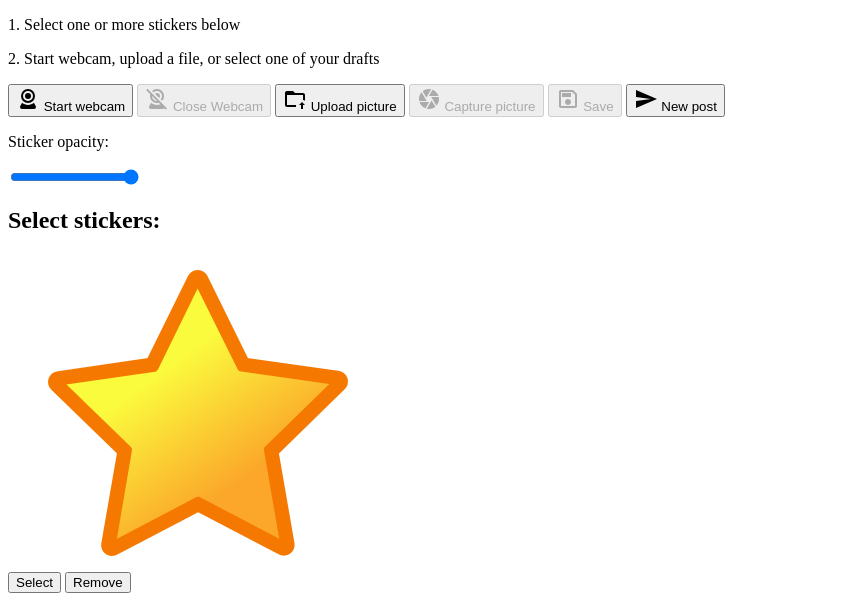
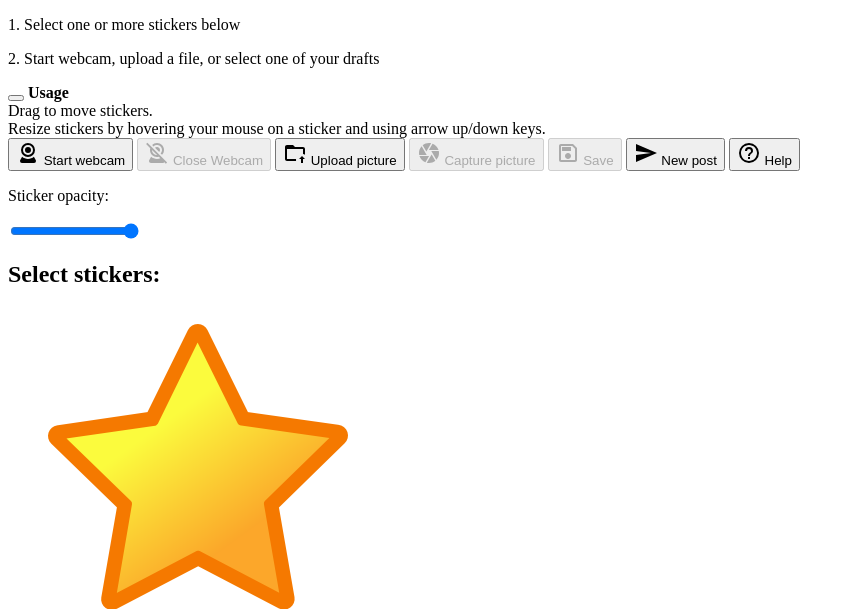
Before and after one commit to Jukkay/camagru, a PHP site: page /camera in a window 1280 px wide. Shown: the part 942-1551 px from the top of the page, without its empty margins (0-855 px from the left). Run offline with PHP 8.4, Linux system fonts and the light colour scheme.

Commit message:
added help button and modal to camera

```diff
--- a/app/camera.php
+++ b/app/camera.php
@@ -23,9 +23,18 @@
 			</div>
 		</div>
 		<canvas id="canvas" class="is-hidden"></canvas>
-		<p id="help1" class="title has-text-centered mb-6">1.  Select one or more stickers below</p>
-		<p id="help2" class="title has-text-centered mb-6 is-hidden">2.  Start webcam, upload a file, or select one of your drafts</p>
-		<div class="pb-6 has-text-centered is-hidden" id="canvasbuttons">
+		<section class="section" id="help1">
+			<p class="title has-text-centered mb-6">1.  Select one or more stickers below</p>
+		</section>
+		<section class="section is-hidden" id="help2">
+			<p class="title has-text-centered mb-6">2.  Start webcam, upload a file, or select one of your drafts</p>
+		</section>
+		<div class="notification is-primary is-hidden" id="notification">
+ 			<button class="delete" id="deletebutton"></button>
+			 <strong>Usage</strong></br>
+			 Drag to move stickers.</br>Resize stickers by hovering your mouse on a sticker and using arrow up/down keys.
+		</div>
+		<div class="pb-3 has-text-centered is-hidden" id="canvasbuttons">
 
 			<button class="button" id="start">
 				<span class="icon is-small">
@@ -76,8 +85,16 @@
 				</span>
 				<span>New post</span>
 			</button>
+			<button class="button" id="helpbutton">
+				<span class="icon is-small">
+					<svg style="width:24px;height:24px" viewBox="0 0 24 24">
+						<path fill="currentColor" d="M11,18H13V16H11V18M12,2A10,10 0 0,0 2,12A10,10 0 0,0 12,22A10,10 0 0,0 22,12A10,10 0 0,0 12,2M12,20C7.59,20 4,16.41 4,12C4,7.59 7.59,4 12,4C16.41,4 20,7.59 20,12C20,16.41 16.41,20 12,20M12,6A4,4 0 0,0 8,10H10A2,2 0 0,1 12,8A2,2 0 0,1 14,10C14,12 11,11.75 11,15H13C13,12.75 16,12.5 16,10A4,4 0 0,0 12,6Z" />
+					</svg>
+				</span>
+				<span>Help</span>
+			</button>
 		</div>
-		<div class="block has-text-centered">
+		<div class="block has-text-centered is-hidden">
 			<p>Sticker opacity:</p>
 			<input type="range" min="1" max="100" value="100" class="slider" id="opacity">
 		</div>
@@ -133,6 +150,31 @@
 			</div>
 		</div>
 	</div>
+	<div class="modal" id="help">
+	<div class="modal-background"></div>
+	<div class="modal-card">
+		<header class="modal-card-head">
+			<p class="modal-card-title">Help</p>
+			<button class="delete" aria-label="close" id="deletehelp"></button>
+		</header>
+		<section class="modal-card-body">
+			<p>
+				This app lets you take and edit pictures with your webcam. You can snap a new picture with your webcam or edit existing image by uploading it. If you have drafts saved in Camagru, you can edit them by clicking edit button below the image you want to edit.
+			</p>
+			</br>
+			<p>
+				Stickers can be added to picture by selecting them from the sticker menu. Clicking remove on the sticker in the sticker menu removes the sticker from the picture.
+			</p>
+			</br>
+			<p>
+				You can save your image by clicking the Save button, or submit it directly by clicking the New post button. Saved images will appear in the drafts gallery and posted images in your image feed.
+			</p>
+		</section>
+		<footer class="modal-card-foot">
+			<button class="button" id="closehelp">Close</button>
+		</footer>
+	</div>
+</div>
 	<div class="column is-hidden" id="gallery">
 	</div>
 </div>
--- a/app/components/post.php
+++ b/app/components/post.php
@@ -9,7 +9,7 @@
 			</div>
 			<div class="media-content">
 				<a href="/profile?user=<?= $post['username']; ?>">
-					<p class="title is-4"><?php echo $post['username']; ?></p>
+					<p class="card-header-title"><?php echo $post['username']; ?></p>
 				</a>
 			</div>
 			<?php
--- a/app/public/js/camera.js
+++ b/app/public/js/camera.js
@@ -26,6 +26,13 @@
 let mexican = document.getElementById('mexican');
 let removemexican = document.getElementById('removemexican');
 const opacity = document.getElementById('opacity');
+const notification = document.getElementById('notification');
+const deletebutton = document.getElementById('deletebutton');
+const help = document.getElementById('help');
+const helpbutton = document.getElementById('helpbutton');
+const deletehelp = document.getElementById('deletehelp');
+const closehelp = document.getElementById('closehelp');
+let notification_closed = false;
 let width = 1440;
 let height = 0;
 let stickerData = [];
@@ -142,6 +149,8 @@
     video.classList.add('is-hidden');
     preview.setAttribute('src', imageData);
     post.classList.remove('is-hidden');
+    if (!notification_closed)
+        notification.classList.remove('is-hidden');
 }
 
 // Renders selected image from drafts to preview
@@ -163,6 +172,8 @@
     save.removeAttribute('disabled');
     close.classList.remove('is-hidden');
     help2.classList.add('is-hidden');
+    if (!notification_closed)
+        notification.classList.remove('is-hidden');
 }
 
 // Stores sticker location information to stickerdata array
@@ -343,6 +354,8 @@
             close.classList.remove('is-hidden');
             snapshot.classList.remove('is-hidden');
             save.classList.remove('is-hidden');
+            if (!notification_closed)
+                notification.classList.remove('is-hidden');
         })
         .catch(function (error) {
             console.log(error);
@@ -403,6 +416,30 @@
     }
 
 })
+
+deletebutton.addEventListener('click', () => {
+    notification.classList.add('is-hidden');
+    notification_closed = true;
+})
+
+helpbutton.addEventListener('click', () => {
+    help.classList.remove('is-hidden');
+})
+
+// Help modal
+
+helpbutton.addEventListener('click', () => {
+	help.classList.add('is-active');
+})
+
+closehelp.addEventListener('click', () => {
+	help.classList.remove('is-active');
+})
+
+deletehelp.addEventListener('click', () => {
+	help.classList.remove('is-active');
+})
+
 // Drag and drop stickers
 
 let mouseDown = false;
--- a/app/signup.php
+++ b/app/signup.php
@@ -45,7 +45,7 @@
 		</div>
 	</div>
 	<div class="field">
-		<label class="label">Re-enter password *</label>
+		<label class="label">Confirm password *</label>
 		<div class="control has-icons-left has-icons-right">
 			<input class="input" type="password" id="password2" name="password2" placeholder="Password" minlength="8" maxlength="255" required>
 			<span class="icon is-small is-left">
```
Also changed, not shown: 1 other file.
